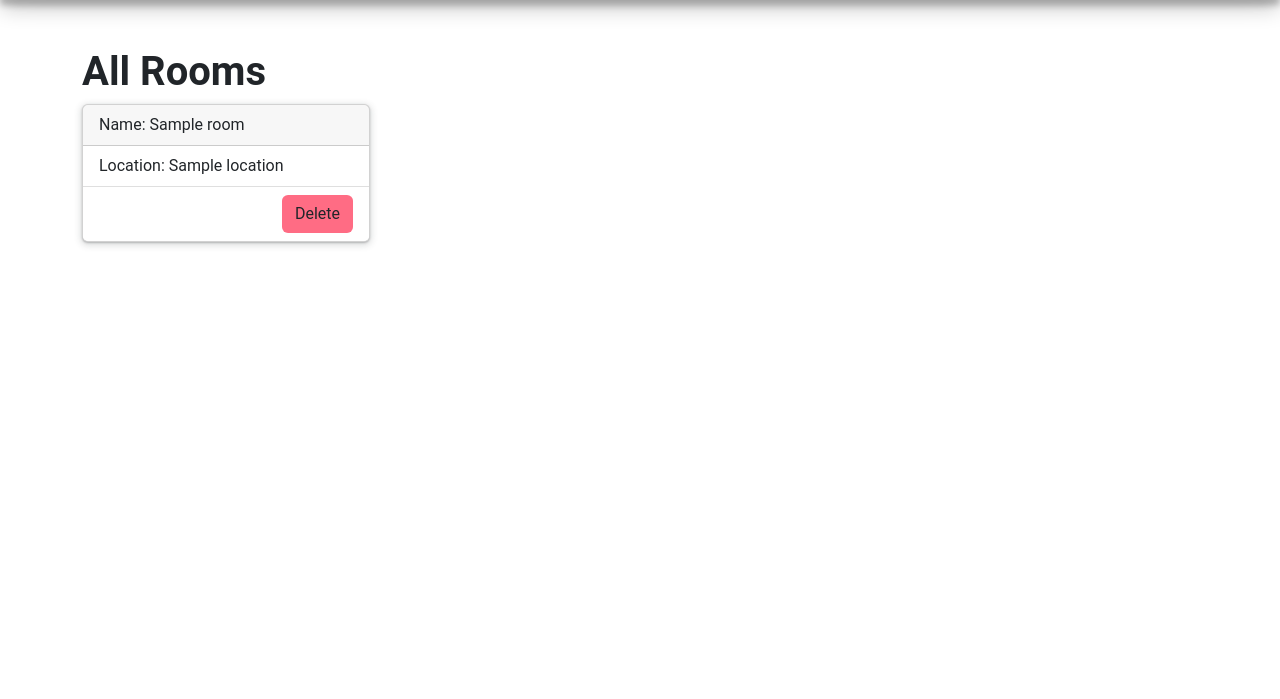
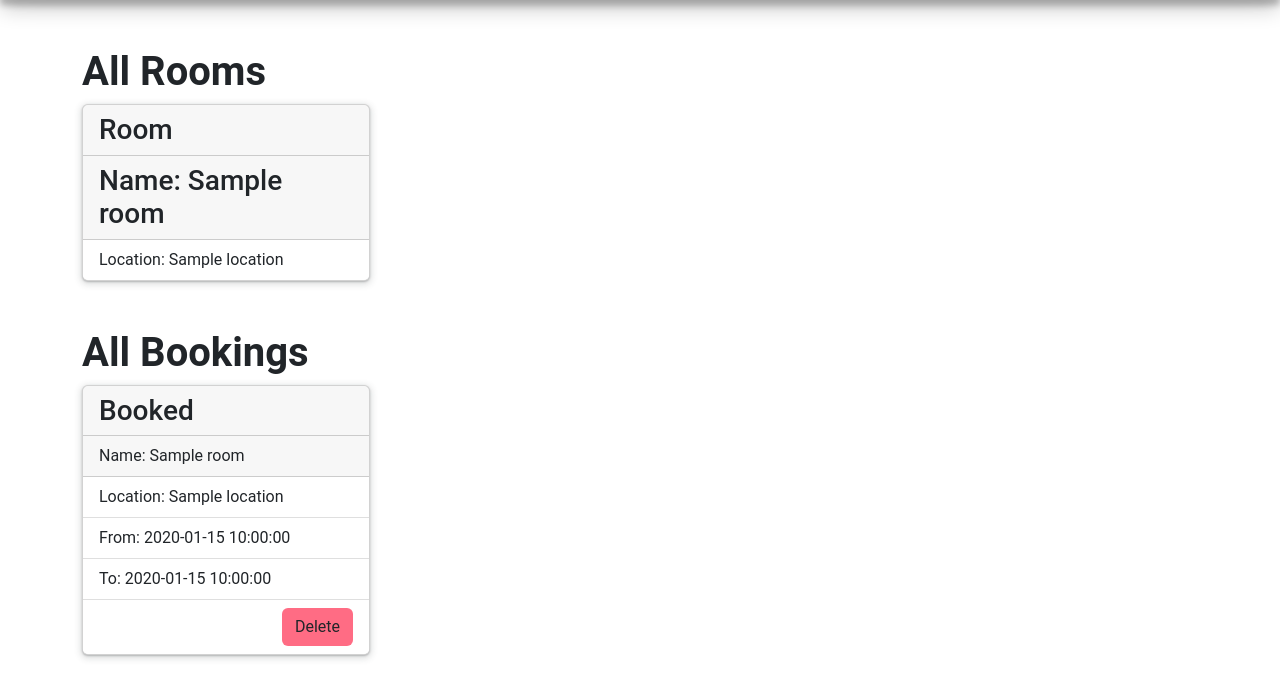
Before and after one commit to ZAWADBINSHARIF/Room-Booking-using-FastAPI-Jinja2-and-Google-Cloud, a FastAPI app: template templates/home.html in a window 1280 px wide. Shown: the part 56-755 px from the top of the page. Run offline with FastAPI, Linux system fonts and the light colour scheme; the template is opened without the code that fills it: most values are stand-ins (such as "Sample title", 1, 10 or a date in 2020); some libraries are stand-ins or nearby versions.

Commit message:
user can see all booked rooms

```diff
--- a/templates/home.html
+++ b/templates/home.html
@@ -6,16 +6,36 @@
   <div class="d-flex flex-wrap gap-3">
     {% if all_rooms and user_info %} {% for room in all_rooms%}
     <div class="card" style="width: 18rem">
-      <div class="card-header">Name: {{room.name}}</div>
+      <h3 class="card-header">Room</h3>
+      <h3 class="card-header">Name: {{room.name}}</h3>
       <ul class="list-group list-group-flush">
         <li class="list-group-item">Location: {{room.location}}</li>
-        {% if user_info.user_id == room.user_id%}
-        <li class="list-group-item text-end">
-          <button class="btn-delete btn">Delete</button>
-        </li>
-        {% endif %}
       </ul>
     </div>
+    {% endfor %} {% endif %}
+  </div>
+
+
+  <h1 class="fw-bold pt-5">All Bookings</h1>
+  <div class="d-flex flex-wrap gap-3">
+    {% if all_rooms and user_info %} {% for room in all_rooms%}
+
+        {% if room.days|length > 0 %}
+              {% for day in room.days%}
+                <div class="card" style="width: 18rem">
+                  <h3 class="card-header">Booked</h3>
+                  <div class="card-header">Name: {{room.name}}</div>
+                  <ul class="list-group list-group-flush">
+                    <li class="list-group-item">Location: {{room.location}}</li>
+                    <li class="list-group-item">From: {{day.from_date}}</li>
+                    <li class="list-group-item">To: {{day.to_date}}</li>
+                    <li class="list-group-item text-end">
+                      <button class="btn-delete btn">Delete</button>
+                    </li>
+                  </ul>
+                </div>
+              {% endfor %}
+          {% endif %}
     {% endfor %} {% endif %}
   </div>
 </div>
```
Also changed, not shown: routers/roomBookingRoutes.py (+5 -3 lines).
